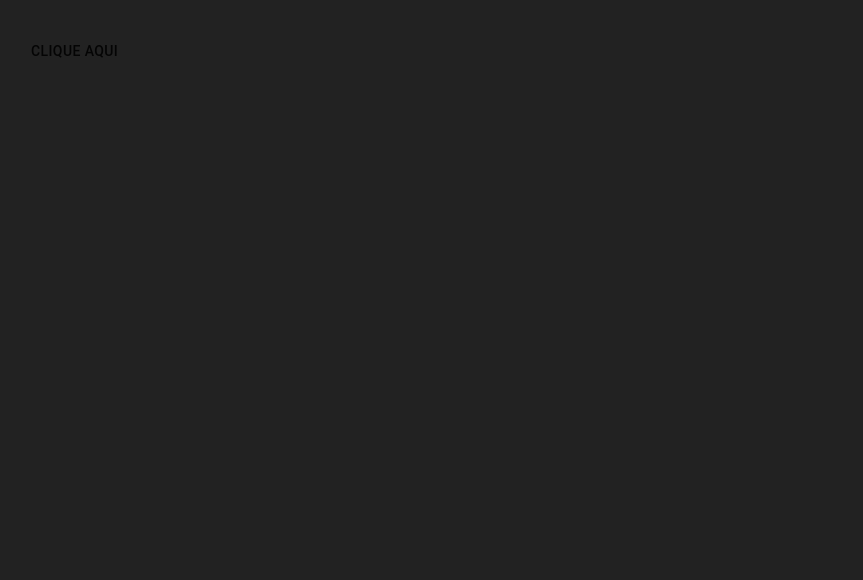
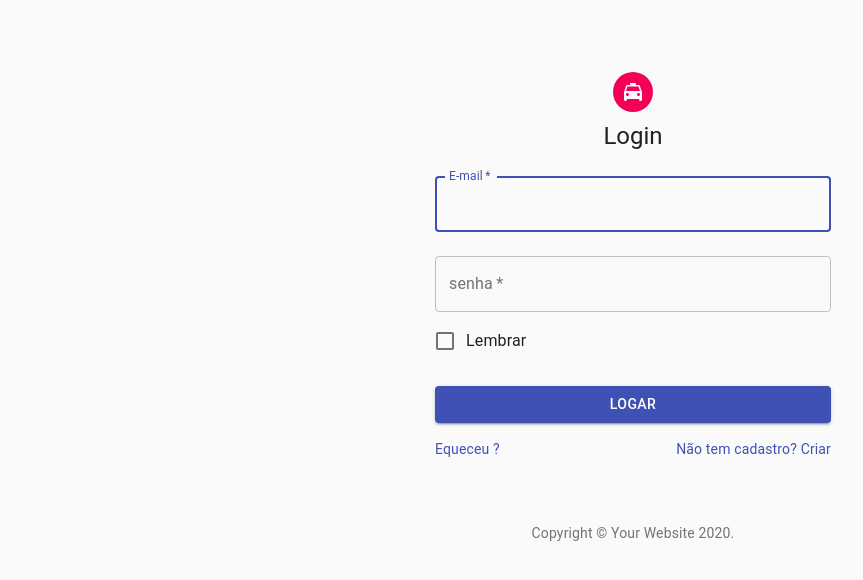
Before and after one commit to Amaurii/learning-redux, a React (Create React App) app: page / in a window 1280 px wide. Shown: the top 580 px of the page, without its empty margins (7-870 px from the left). Built offline with nearby package versions, Linux system fonts and the light colour scheme.

Commit message:
adicionando página de login

```diff
--- a/package.json
+++ b/package.json
@@ -4,6 +4,7 @@
   "private": true,
   "dependencies": {
     "@material-ui/core": "^4.11.0",
+    "@material-ui/icons": "^4.9.1",
     "@testing-library/jest-dom": "^4.2.4",
     "@testing-library/react": "^9.3.2",
     "@testing-library/user-event": "^7.1.2",
--- a/src/components/IconLabelButtons.jsx
+++ b/src/components/IconLabelButtons.jsx
@@ -1,4 +1,4 @@
-import React from 'react';
+import React, { useState } from 'react';
 import { makeStyles } from '@material-ui/core/styles';
 import Button from '@material-ui/core/Button';
 
@@ -13,22 +13,14 @@
 
 const OutlinedButtons = () => {
 
-const classes = useStyles();
+  const [count, setCount] = useState(0);
+
+  const classes = useStyles();
 
   return (
     <div className={classes.button}>
-      <Button variant="outlined">Default</Button>
-      <Button variant="outlined" color="primary">
-        Primary
-      </Button>
       <Button variant="outlined" color="secondary">
         Secondary
-      </Button>
-      <Button variant="outlined" disabled>
-        Disabled
-      </Button>
-      <Button variant="outlined" color="primary" href="#outlined-buttons">
-        Link
       </Button>
     </div>
   );
--- a/src/index.js
+++ b/src/index.js
@@ -3,11 +3,12 @@
 import './index.css';
 import App from './App';
 import * as serviceWorker from './serviceWorker';
-
 import { Provider } from "react-redux";
 import configStore from './store/storeConfig'
 
 const store = configStore()
+
+
 
 ReactDOM.render(
   <Provider store={store}>
--- a/src/pages/Home/index.jsx
+++ b/src/pages/Home/index.jsx
@@ -1,14 +1,13 @@
 import React from 'react';
 import Button from '@material-ui/core/Button';
 import OutlinedButtons from '../../components/IconLabelButtons';
+import LoginForm from '../Login/LoginForm';
 
 
 const Home = () => {
     return (
         <div id="page-home">
-            <Button onClick={() => { alert('clicado') }}>Clique aqui</Button>
-
-            <Button></Button>
+            <LoginForm  />
         </div>
     );
 };
--- /dev/null
+++ b/src/pages/Login/LoginForm.js
@@ -0,0 +1,135 @@
+import React, {useState} from 'react';
+import Avatar from '@material-ui/core/Avatar';
+import Button from '@material-ui/core/Button';
+import CssBaseline from '@material-ui/core/CssBaseline';
+import TextField from '@material-ui/core/TextField';
+import FormControlLabel from '@material-ui/core/FormControlLabel';
+import Checkbox from '@material-ui/core/Checkbox';
+import Link from '@material-ui/core/Link';
+import Grid from '@material-ui/core/Grid';
+import Box from '@material-ui/core/Box';
+import LocalTaxiRoundedIcon from '@material-ui/icons/LocalTaxiRounded';
+import Typography from '@material-ui/core/Typography';
+import { makeStyles } from '@material-ui/core/styles';
+import Container from '@material-ui/core/Container';
+
+function Copyright() {
+  return (
+    <Typography variant="body2" color="textSecondary" align="center">
+      {'Copyright © '}
+      <Link color="inherit" href="https://material-ui.com/">
+        Your Website
+      </Link>{' '}
+      {new Date().getFullYear()}
+      {'.'}
+    </Typography>
+  );
+}
+
+const useStyles = makeStyles((theme) => ({
+  paper: {
+    marginTop: theme.spacing(8),
+    display: 'flex',
+    flexDirection: 'column',
+    alignItems: 'center',
+  },
+  avatar: {
+    margin: theme.spacing(1),
+    backgroundColor: theme.palette.secondary.main,
+  },
+  form: {
+    width: '100%', // Fix IE 11 issue.
+    marginTop: theme.spacing(1),
+  },
+  submit: {
+    margin: theme.spacing(3, 0, 2),
+  },
+  box:{
+    margin: theme.spacing(2)
+  },
+}));
+
+/**
+ * Redux and Types
+ */
+
+const mapStateTopProps = (state) =>({
+  token: state.authorization.token,
+  authorized: state.authorization.authorized,
+  credentials: state.authorization.credentials
+});
+
+const  LoginForm  = (props) => {
+
+  const { credentials, login } = props;
+  const classes = useStyles();
+  const [state, setState] = useState(credentials);
+
+  return (
+    <Container component="main" maxWidth="xs">
+      <CssBaseline />
+      <div className={classes.paper}>
+        <Avatar className={classes.avatar}>
+          <LocalTaxiRoundedIcon />
+        </Avatar>
+        <Typography component="h1" variant="h5">
+         Login
+        </Typography>
+        <form className={classes.form} noValidate>
+          <TextField
+            variant="outlined"
+            margin="normal"
+            required
+            fullWidth
+            id="email"
+            label="E-mail"
+            name="email"
+            autoComplete="email"
+            autoFocus
+          />
+          <TextField
+            variant="outlined"
+            margin="normal"
+            required
+            fullWidth
+            name="password"
+            label="senha"
+            type="password"
+            id="password"
+            autoComplete="current-password"
+          />
+          <FormControlLabel
+            control={<Checkbox value="remember" color="primary" />}
+            label="Lembrar"
+          />
+          <Button
+            type="submit"
+            fullWidth
+            variant="contained"
+            color="primary"
+            className={classes.submit}
+          >
+            Logar
+          </Button>
+          <Grid container>
+            <Grid item xs>
+              <Link href="#" variant="body2">
+                Equeceu ?
+              </Link>
+            </Grid>
+            <Grid item>
+              <Link href="#" variant="body2">
+                {"Não tem cadastro? Criar"}
+              </Link>
+            </Grid>
+          </Grid>
+        </form>
+      </div>
+      <Box mt={8}>
+        <Copyright />
+      </Box>
+    </Container>
+  );
+}
+
+export default LoginForm ;
```
Also changed, not shown: 1 other file (tests, documents, lock files or other folders).
